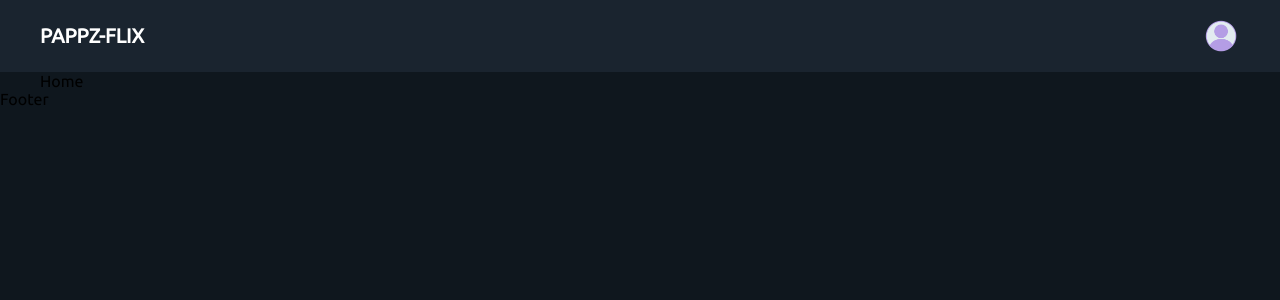
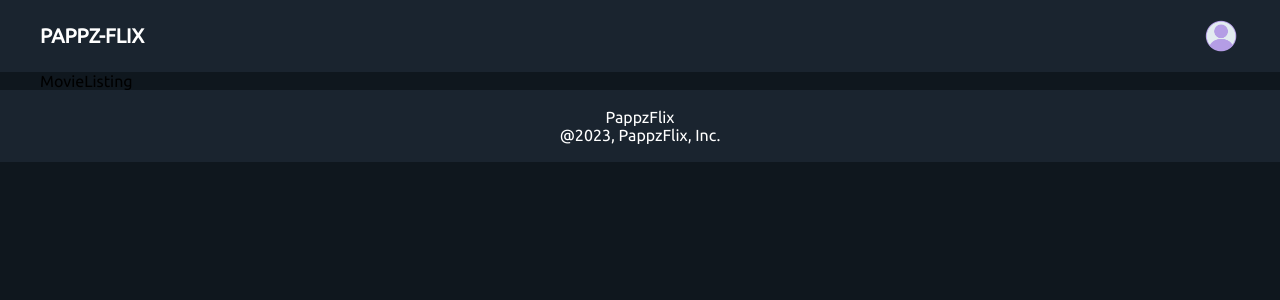
Before and after one commit to Asensanjula/PappzFlix, a React (Create React App) app: page / in a window 1280 px wide. Shown: the top 300 px of the page. Built offline with nearby package versions, Linux system fonts and the light colour scheme; no server answers; the HTML template or start-up script is replaced by a standard one.

Commit message:
feat(): add header and footer

```diff
--- /dev/null
+++ b/src/common/apis/MovieApi.js
@@ -0,0 +1,5 @@
+import axios from "axios";
+
+export default axios.create({
+    baseURL: 'https://www.omdbapi.com'
+})
--- /dev/null
+++ b/src/common/apis/MovieApiKey.js
@@ -0,0 +1 @@
+export const APIKey = '6b1b3efe';
--- a/src/components/Footer/Footer.js
+++ b/src/components/Footer/Footer.js
@@ -1,7 +1,11 @@
-import React from 'react'
+import React from 'react';
+import './Footer.scss';
 
 export const Footer = () => {
   return (
-    <div>Footer</div>
+    <div className='footer'>
+      <div>PappzFlix</div>
+      <div>@2023, PappzFlix, Inc.</div>
+    </div>
   )
 }
--- a/src/components/Footer/Footer.scss
+++ b/src/components/Footer/Footer.scss
@@ -0,0 +1,12 @@
+@import "../../common/color.scss";
+
+.footer{
+   background-color: $secondary-color;
+   height: 72px;
+   padding: 0 40px;
+   display: flex;
+   flex-direction: column;
+   align-items: center;
+   justify-content: center;
+   color: $font-primary;
+}
--- a/src/components/Home/Home.js
+++ b/src/components/Home/Home.js
@@ -1,8 +1,29 @@
-import React from 'react'
+import React, { useEffect } from 'react';
+import './Home.scss'
+import { MovieListing } from '../MovieListing/MovieListing';
+import MovieApi from '../../common/apis/MovieApi';
+import { APIKey } from '../../common/apis/MovieApiKey';
 
 const Home = () => {
+
+  useEffect( ()=> {
+    let movieText = "harry";
+    const fetchMovies = async () => {
+      const response = await MovieApi.get(`?apikey=${APIKey}&s=${movieText}&type=movie`)
+      .catch((err) => {
+        console.log(err);
+      });
+
+      console.log("The response for Movie API ", response);
+    }
+    fetchMovies();
+  }, []);
+
   return (
-    <div>Home</div>
+    <>
+      <div className='banner'></div>
+      <MovieListing/>
+    </>
   )
 }
 
--- /dev/null
+++ b/src/components/MovieListing/MovieListing.js
@@ -0,0 +1,7 @@
+import React from 'react'
+
+export const MovieListing = () => {
+  return (
+    <div>MovieListing</div>
+  )
+}
```
Also changed, not shown: src/components/Home/Home.scss (added).
